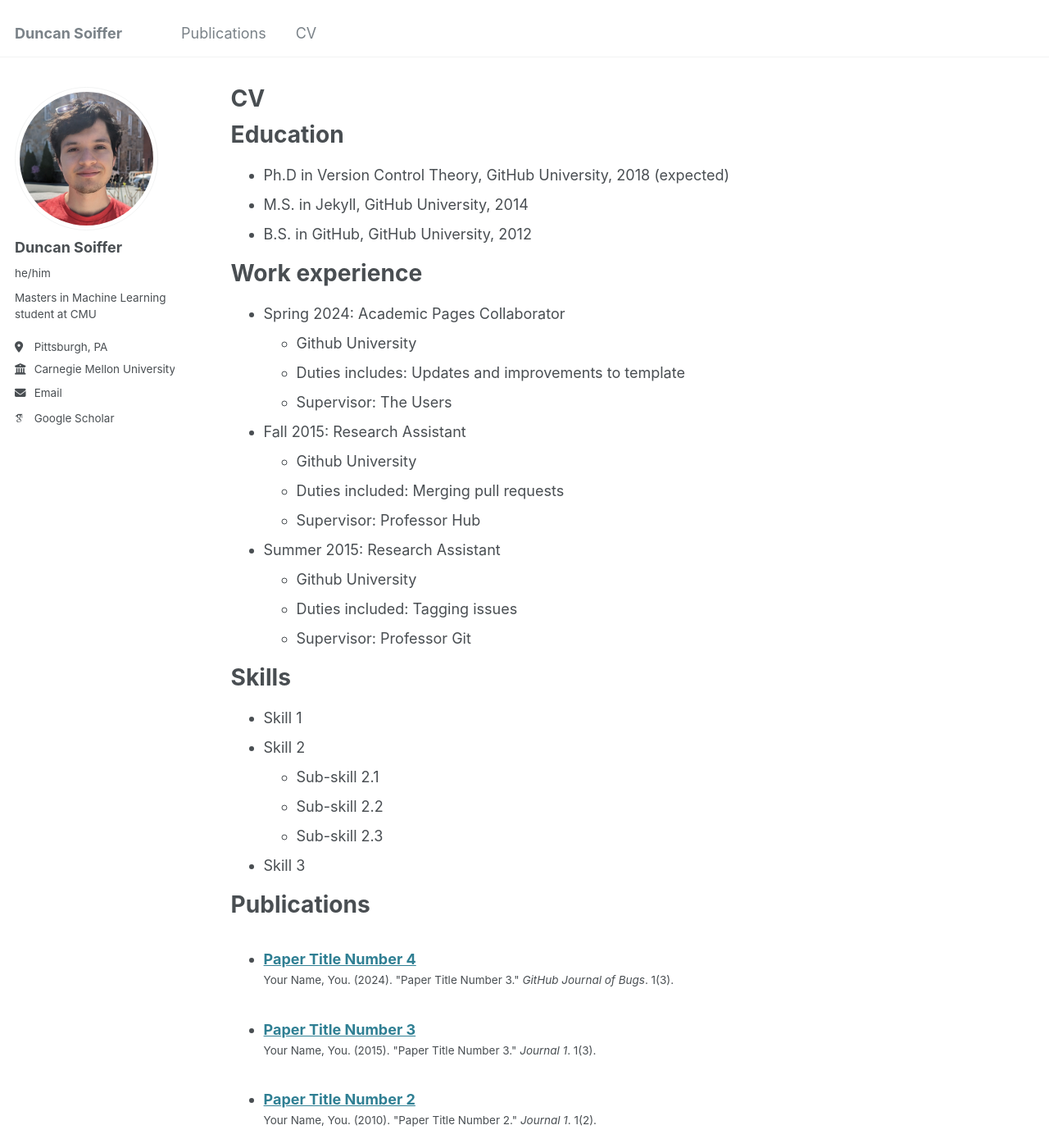
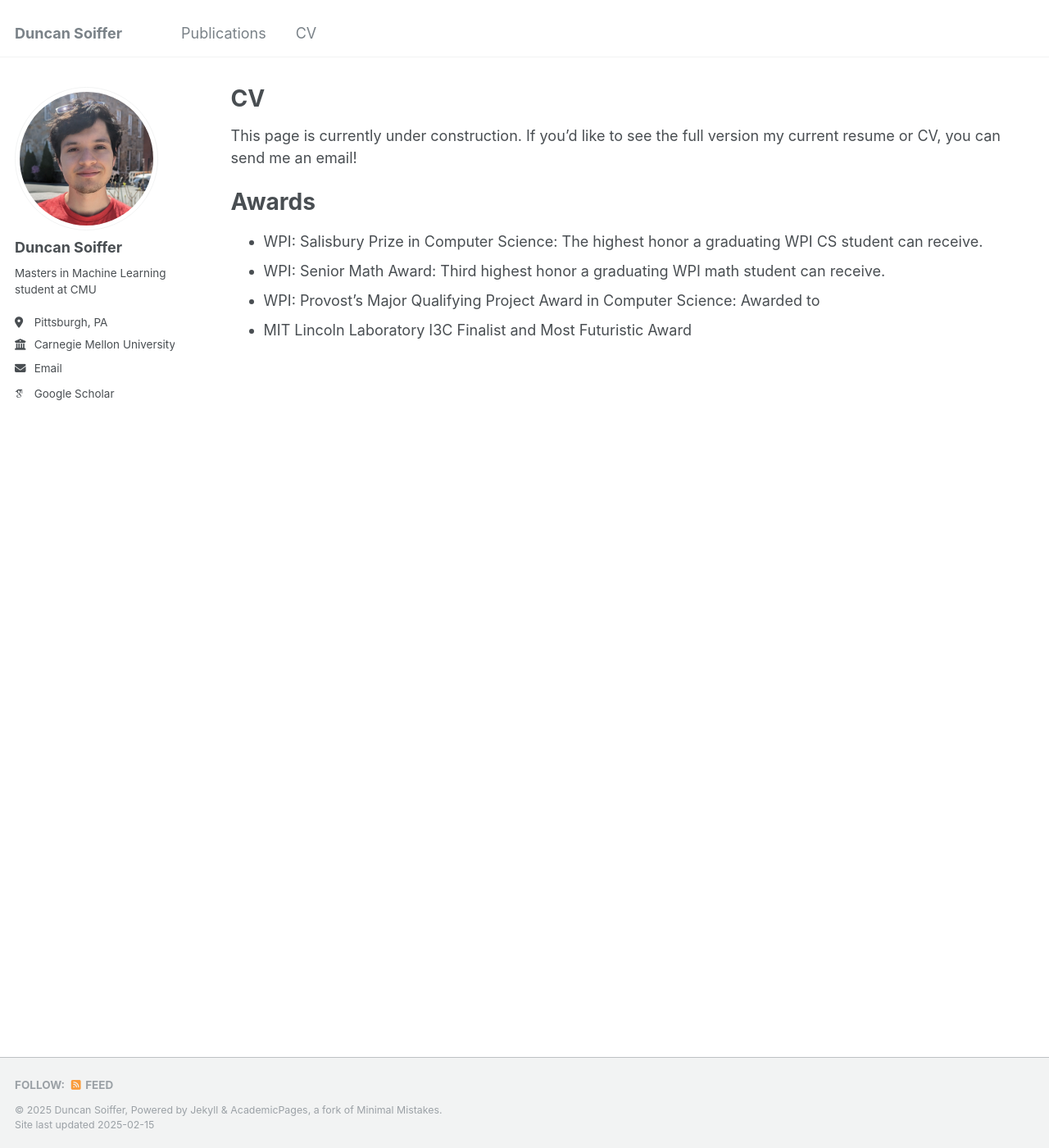
Before and after one commit to DSoiffer/DSoiffer.github.io, a Jekyll site: the page built from _pages/cv.md, in a window 1280 px wide and 1400 px high. Shown: the whole window at 82% size. Built offline with Jekyll 4.4.1, drawn with Linux system fonts in a browser that asks for light colours; some web fonts are replaced; some of the changed text lies outside the part shown.

```diff
--- a/_config.yml
+++ b/_config.yml
@@ -23,7 +23,7 @@ author:
   # Biographic information
   avatar           : "profile-square.jpg"
   name             : "Duncan Soiffer"
-  pronouns         : "he/him" # example: "she/her"
+  pronouns         : #"he/him" # example: "she/her"
   bio              : "Masters in Machine Learning student at CMU"
   location         : "Pittsburgh, PA"
   employer         : "Carnegie Mellon University"
@@ -229,16 +229,16 @@ collections:
 # These settings control how pages and collections are included in the site
 defaults:
   # _posts
-  - scope:
-      path: ""
-      type: posts
-    values:
-      layout: single
-      author_profile: true
-      read_time: true
-      comments: true
-      share: true
-      related: true
+  # - scope:
+  #     path: ""
+  #     type: posts
+  #   values:
+  #     layout: single
+  #     author_profile: true
+  #     read_time: true
+  #     comments: true
+  #     share: true
+  #     related: true
   # _pages
   - scope:
       path: ""
--- a/_pages/cv.md
+++ b/_pages/cv.md
@@ -9,7 +9,18 @@ redirect_from:
 
 {% include base_path %}
 
-Education
+This page is currently under construction. If you'd like to see the full version my current resume or CV, you can send me an email!
+
+
+Awards
+======
+* WPI: Salisbury Prize in Computer Science: The highest honor a graduating WPI CS student can receive.
+* WPI: Senior Math Award: Third highest honor a graduating WPI math student can receive.
+* WPI: Provost's Major Qualifying Project Award in Computer Science: Awarded to
+* MIT Lincoln Laboratory I3C Finalist and Most Futuristic Award
+
+
+<!-- Education
 ======
 * Ph.D in Version Control Theory, GitHub University, 2018 (expected)
 * M.S. in Jekyll, GitHub University, 2014
@@ -61,4 +72,4 @@ Teaching
 
 Service and leadership
 ======
-* Currently signed in to 43 different slack teams
+* Currently signed in to 43 different slack teams -->
```
Also changed, not shown: _pages/about.md (+5 -1 lines).
